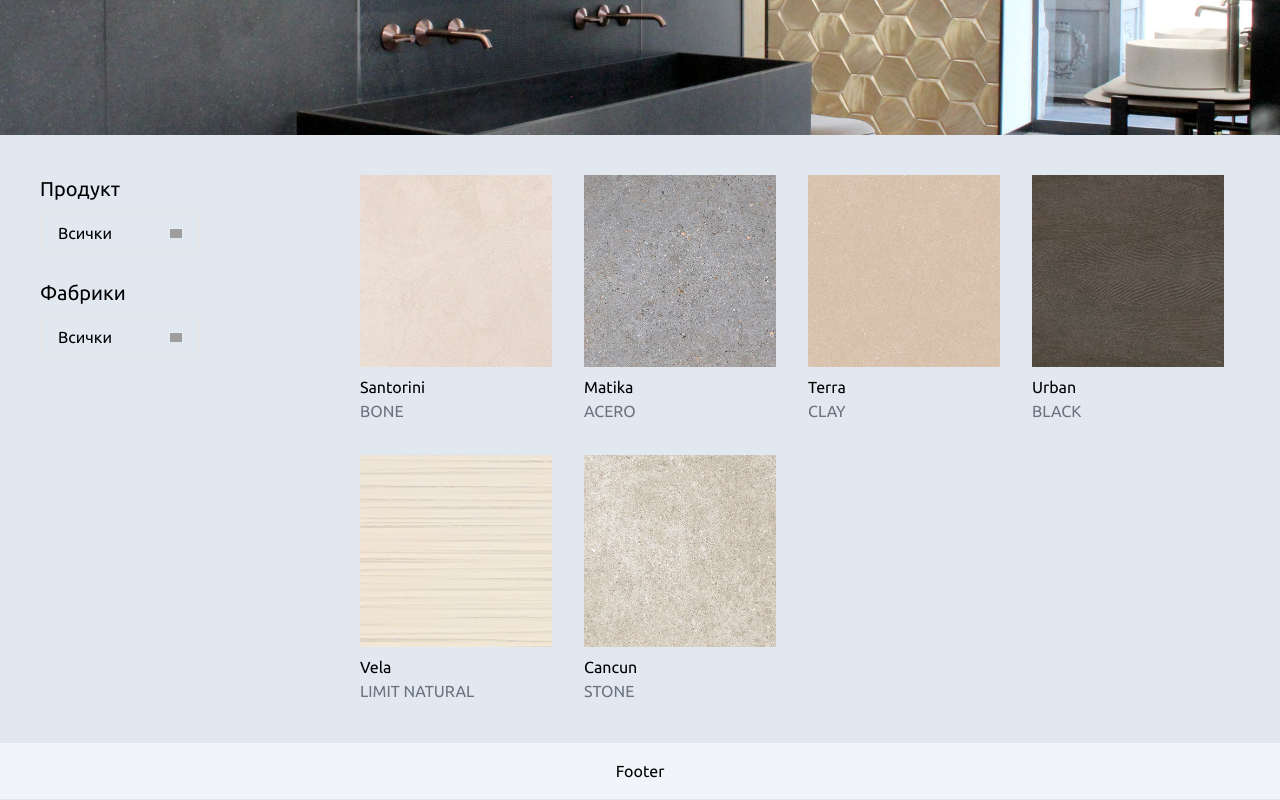
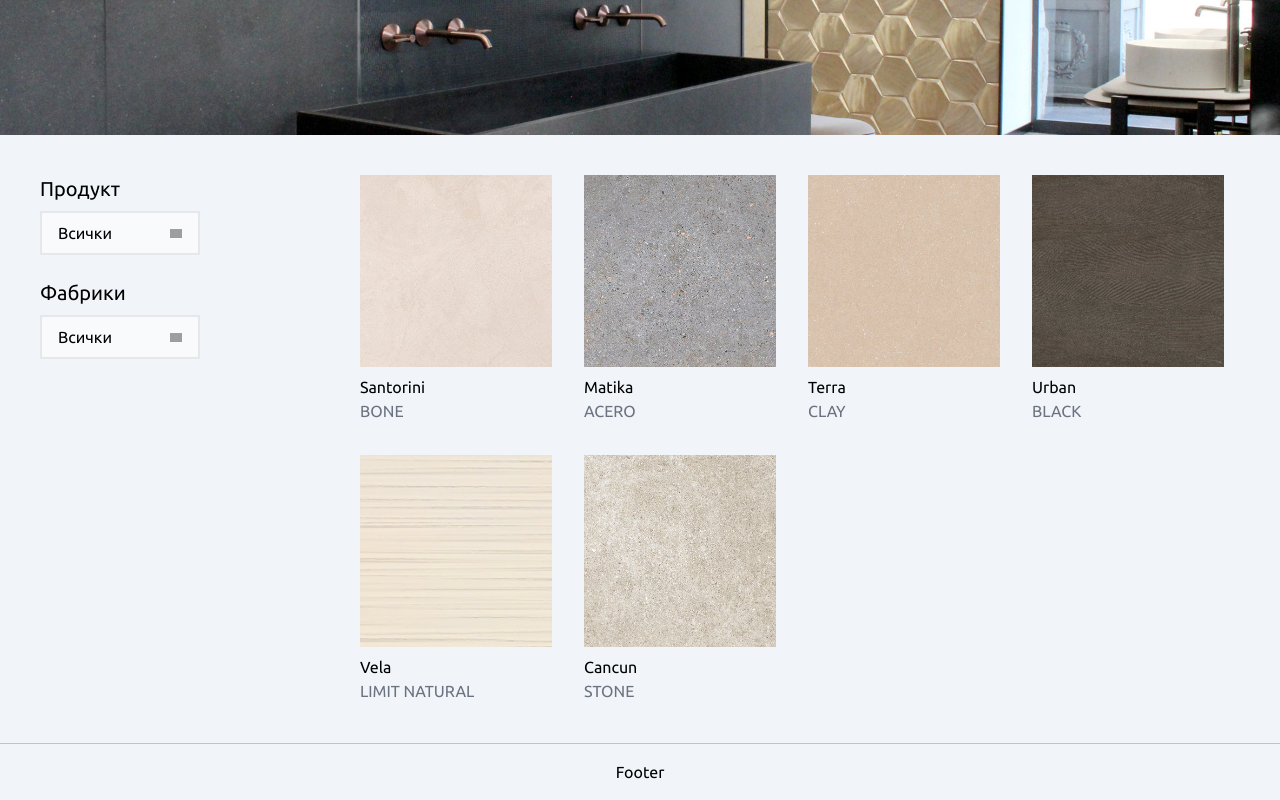
Before and after one commit to LorenzoElenkov1/porcelanosa-bg, a Next.js app: page /products in a window 1280 px wide. Shown: the part 413-1213 px from the top of the page. Built offline with nearby package versions, Linux system fonts and the light colour scheme; grey boxes are pictures that could not be loaded.

Commit message:
qecsacsdf

```diff
--- a/src/app/catalogues/_components/Catalogues/CataloguesContainer.tsx
+++ b/src/app/catalogues/_components/Catalogues/CataloguesContainer.tsx
@@ -11,7 +11,7 @@ type Props = { catalogues: CatalogueItem[] };
 
 const CataloguesContainer = ({ catalogues }: Props) => {
   return (
-    <div className="w-full grid grid-cols-[0.4fr_1fr] px-10">
+    <div className="w-full grid grid-cols-[0.4fr_1fr] px-10 mb-10">
       <div className="flex flex-col gap-1">
         <h4 className="text-[36px] max-content">Каталози</h4>
         <div className="h-[2px] ml-[2.5px] w-[140px] bg-[linear-gradient(to_right,black,transparent)]" />
--- a/src/app/layout.tsx
+++ b/src/app/layout.tsx
@@ -22,7 +22,7 @@ export default function RootLayout({
   return (
     <html lang="en" className="">
       <body
-        className={`${lato.className} antialiased mx-auto min-h-lvh flex flex-col outline-1 outline bg-slate-200`}
+        className={`${lato.className} antialiased mx-auto min-h-lvh flex flex-col outline-1 outline bg-slate-100`}
       >
         <Header />
         {children}
--- a/src/app/page.tsx
+++ b/src/app/page.tsx
@@ -3,7 +3,7 @@ import Image from "next/image";
 
 export default function Home() {
   return (
-    <div className="w-full min-h-[calc(100svh-200px)] relative">
+    <div className="w-full min-h-[calc(100svh-145px)] relative">
       <Image
         fill
         src="Porcelanosa_Grupo.jpg"
--- a/src/app/products/_components/ProductsContainer.tsx
+++ b/src/app/products/_components/ProductsContainer.tsx
@@ -37,7 +37,7 @@ const ProductsContainer = () => {
   }, [filters]);
 
   return (
-    <div className="grid grid-cols-[max-content_1fr] gap-40 px-10 min-h-[40vh]">
+    <div className="grid grid-cols-[max-content_1fr] gap-40 px-10 min-h-[40vh] mb-10">
       <ProductsWithFilters
         onFilterChange={handleFilterChange}
         filters={filters}
--- a/src/components/Dropdown/Dropdown.tsx
+++ b/src/components/Dropdown/Dropdown.tsx
@@ -30,7 +30,7 @@ const Dropdown = (props: Props) => {
       <span className="text-xl">{props.label}</span>
       <button
         onClick={() => setOpen(!isOpen)}
-        className="p-2 px-4 border-2 flex gap-2 items-center w-[160px] justify-between"
+        className="p-2 px-4 border-2 flex gap-2 items-center w-[160px] justify-between bg-slate-50"
       >
         {props.value.label}
         <Image
@@ -41,14 +41,14 @@ const Dropdown = (props: Props) => {
         />
       </button>
       {isOpen && (
-        <div className="flex flex-col absolute top-20 w-[160px] left-0 bg-slate-300 z-10">
+        <div className="flex flex-col absolute top-20 w-[160px] left-0 bg-slate-50 z-10 border-2 border-t-0">
           {props.options.map((option) => (
             <button
               key={option.value}
               onClick={() => handleOptionClick(option)}
               className={`${
-                isActive(option) ? "bg-slate-300" : ""
-              } pl-[17px] py-2 text-start hover:bg-slate-400`}
+                isActive(option) ? "bg-slate-200 hover:bg-slate-200" : "hover:bg-slate-100"
+              } pl-[17px] py-2 text-start`}
             >
               {option.label}
             </button>
--- a/src/components/Footer/Footer.tsx
+++ b/src/components/Footer/Footer.tsx
@@ -2,7 +2,7 @@ import React from 'react'
 
 const Footer = () => {
   return (
-    <div className='bg-slate-100 flex justify-center py-4 mt-10'>Footer</div>
+    <div className='bg-slate-100 flex justify-center py-4 border-t-[1px] border-t-[rgba(0,0,0,0.2)]'>Footer</div>
   )
 }
 
--- a/src/components/Header/Header.tsx
+++ b/src/components/Header/Header.tsx
@@ -7,7 +7,7 @@ import Button from "../Buttons/Button";
 
 const Header = () => {
   return (
-    <div className="w-full [&>*]:border-black bg-slate-50 bg-opacity-70">
+    <div className="w-full [&>*]:border-[rgba(0,0,0,0.2)] bg-slate-50 bg-opacity-70">
       <div className="flex py-2">
         <Button
           link
```
